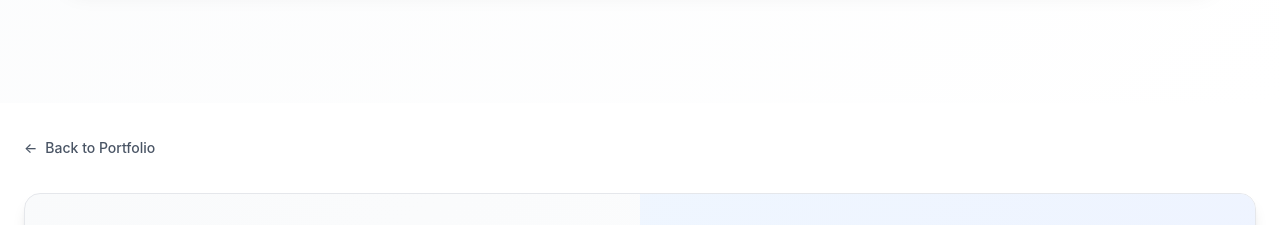
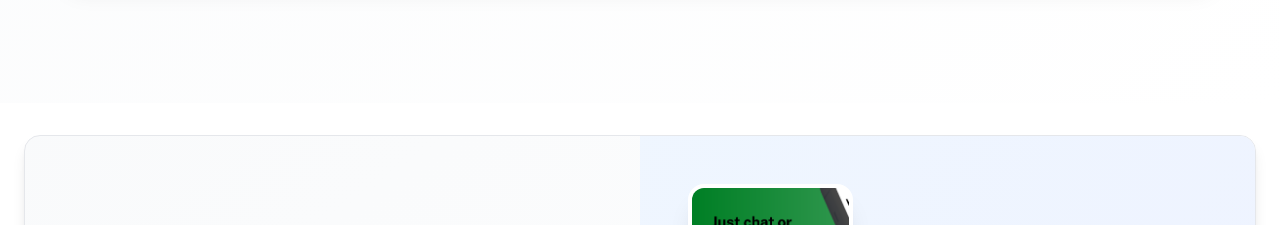
Before and after one commit to ariesdwi/resumeariesdwiprasetiyo, a React (Vite) app: page / in a window 1280 px wide. Shown: the part 4800-5025 px from the top of the page. Built offline with nearby package versions, Linux system fonts and the light colour scheme; the HTML template or start-up script is replaced by a standard one.

Commit message:
feat: remove redundant back to portfolio link

```diff
--- a/src/components/CashaProject.tsx
+++ b/src/components/CashaProject.tsx
@@ -24,16 +24,6 @@ export default function CashaProject() {
   return (
     <section id="casha-project-section" className="pt-8 pb-20 bg-white">
       <div className="container mx-auto px-6">
-        {/* Back to Home */}
-        <div className="mb-8">
-          <a
-            href="#"
-            className="inline-flex items-center gap-2 text-gray-600 hover:text-gray-900 transition-colors text-sm font-medium"
-          >
-            <span>←</span>
-            <span>Back to Portfolio</span>
-          </a>
-        </div>
 
         <div className="max-w-7xl mx-auto">
           {/* Hero Banner Section */}
```
Also changed, not shown: 3 other files (tests, documents, lock files or other folders).
